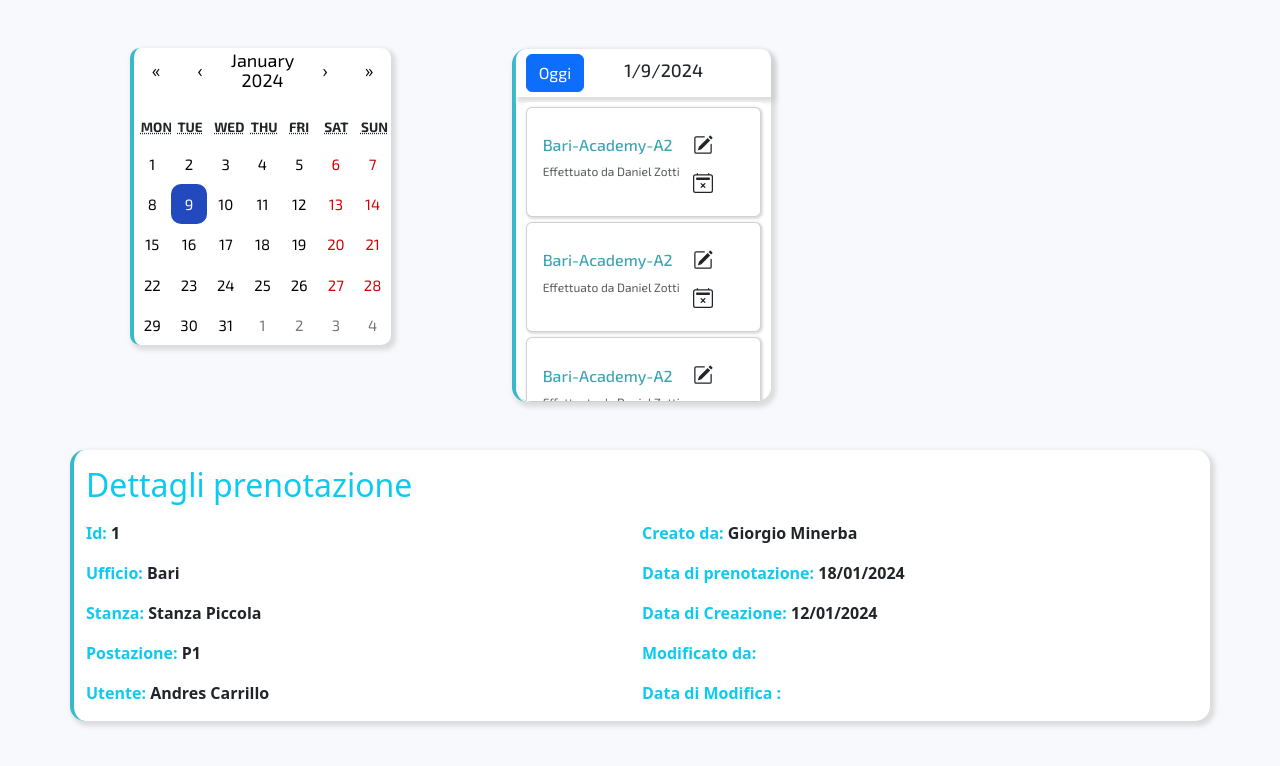
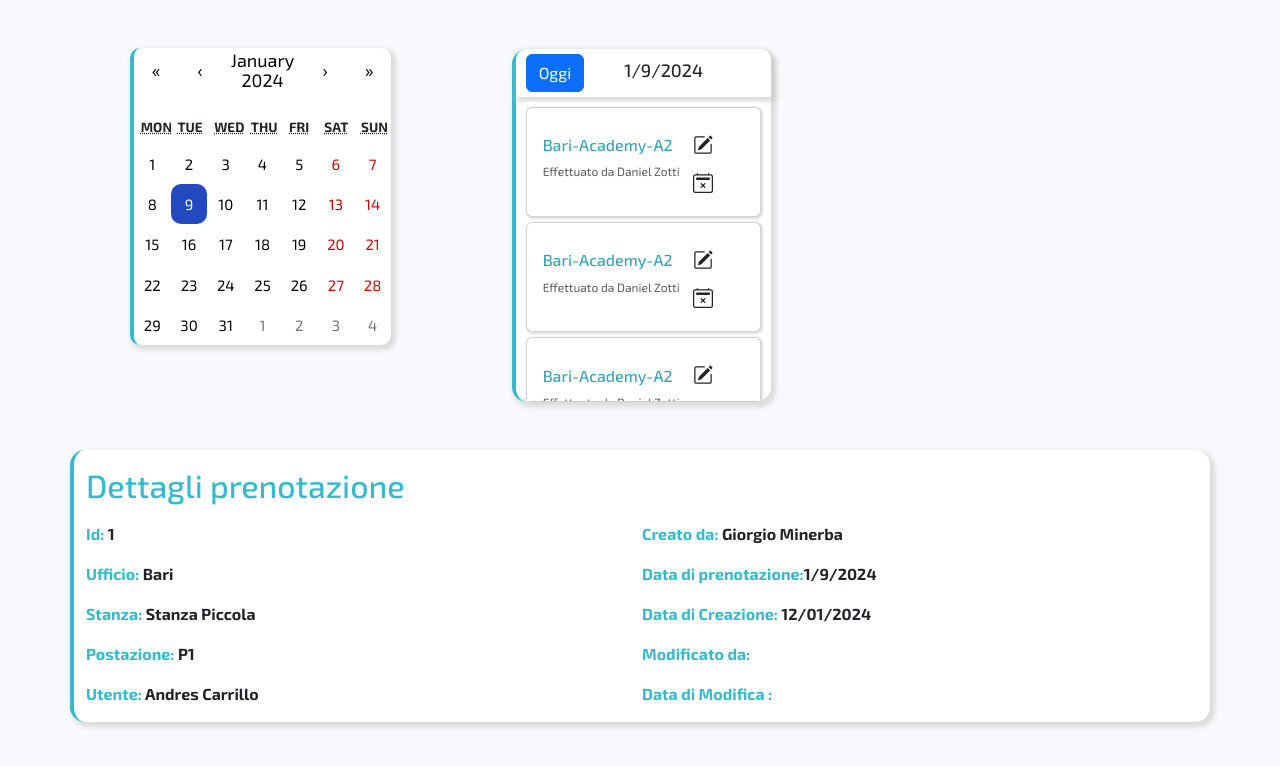
Before and after one commit to asicuro/tirocinio-prenotazione-postazioni, a React (Create React App) app in the folder frontend/prenotazione-postazioni/: page / in a window 1280 px wide. Shown: the top 766 px of the page. Built offline with nearby package versions, Linux system fonts and the light colour scheme.

Commit message:
aggiunto props, sistemato colore/font

```diff
--- a/frontend/prenotazione-postazioni/src/Dettagli.css
+++ b/frontend/prenotazione-postazioni/src/Dettagli.css
@@ -9,9 +9,16 @@
     background-color: white;
     box-shadow: 3px 3px 4px 2px #cacaca9d;
     font-size: medium;
-
+}
+.colore{
+    color:#36b9cc
+}
+.Title{
+    font-family: Exo2,sans-serif;
+    color:#36b9cc
 }
 .Dettagli-label {
+    font-family: Exo2, sans-serif;
     font-weight: bold;
 }
 
--- a/frontend/prenotazione-postazioni/src/Dettagli.jsx
+++ b/frontend/prenotazione-postazioni/src/Dettagli.jsx
@@ -1,7 +1,8 @@
 import React from 'react';
 import './Dettagli.css';
 
-export const DettagliPreno = () => {
+export const DettagliPreno = ({ giorno, setGiorno }) => {
+
     const dettagli = {
         id: 1,
         ufficio: 'Bari',
@@ -11,29 +12,30 @@ export const DettagliPreno = () => {
     };
     const dettagli1 = {
         CreataDa: 'Giorgio Minerba',
-        DataPrenotazione: '18/01/2024',
+        DataPrenotazione: '',
         DataCreazione: '12/01/2024',
         ModificataDa: '',
         DataModificazione: ''
     };
 
+
     return (
         <div className="Dettagli-prenotazione">
-            <h2 className='card-title text-info font-weight-bold text-left my-3'>Dettagli prenotazione</h2>
+            <h2 className='card-title text-info font-weight-bold text-left my-3'><span className='Title'>Dettagli prenotazione</span></h2>
             <div className='Dettagli-columns'>
                 <div className='Dettagli-column'>
-                    <p className='Dettagli-label'><span className='text-info'>Id:</span> {dettagli.id}</p>
-                    <p className='Dettagli-label'><span className='text-info'>Ufficio:</span> {dettagli.ufficio}</p>
-                    <p className='Dettagli-label'><span className='text-info'>Stanza:</span> {dettagli.stanza}</p>
-                    <p className='Dettagli-label'><span className='text-info'>Postazione:</span> {dettagli.postazione}</p>
-                    <p className='Dettagli-label'><span className='text-info'>Utente:</span> {dettagli.utente}</p>
+                    <p className='Dettagli-label'><span className='colore'>Id:</span> {dettagli.id}</p>
+                    <p className='Dettagli-label'><span className='colore'>Ufficio:</span> {dettagli.ufficio}</p>
+                    <p className='Dettagli-label'><span className='colore'>Stanza:</span> {dettagli.stanza}</p>
+                    <p className='Dettagli-label'><span className='colore'>Postazione:</span> {dettagli.postazione}</p>
+                    <p className='Dettagli-label'><span className='colore'>Utente:</span> {dettagli.utente}</p>
                 </div>
                 <div className='Dettagli-column'>
-                    <p className='Dettagli-label'><span className='text-info'>Creato da:</span> {dettagli1.CreataDa}</p>
-                    <p className='Dettagli-label'><span className='text-info'>Data di prenotazione:</span> {dettagli1.DataPrenotazione}</p>
-                    <p className='Dettagli-label'><span className='text-info'>Data di Creazione:</span> {dettagli1.DataCreazione}</p>
-                    <p className='Dettagli-label'><span className='text-info'>Modificato da:</span> {dettagli1.ModificataDa}</p>
-                    <p className='Dettagli-label'><span className='text-info'>Data di Modifica :</span> {dettagli1.DataModificazione}</p>
+                    <p className='Dettagli-label'><span className='colore'>Creato da:</span> {dettagli1.CreataDa}</p>
+                    <p className='Dettagli-label'><span className='colore'>Data di prenotazione:</span>{giorno.toLocaleDateString()}</p>
+                    <p className='Dettagli-label'><span className='colore'>Data di Creazione:</span> {dettagli1.DataCreazione}</p>
+                    <p className='Dettagli-label'><span className='colore'>Modificato da:</span> {dettagli1.ModificataDa}</p>
+                    <p className='Dettagli-label'><span className='colore'>Data di Modifica :</span> {dettagli1.DataModificazione}</p>
                 </div>
             </div>
         </div >
```
